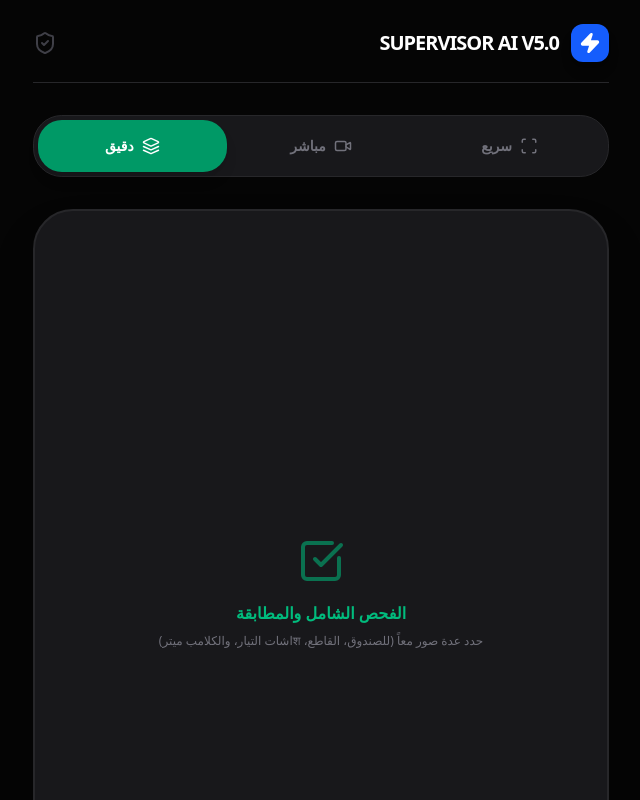
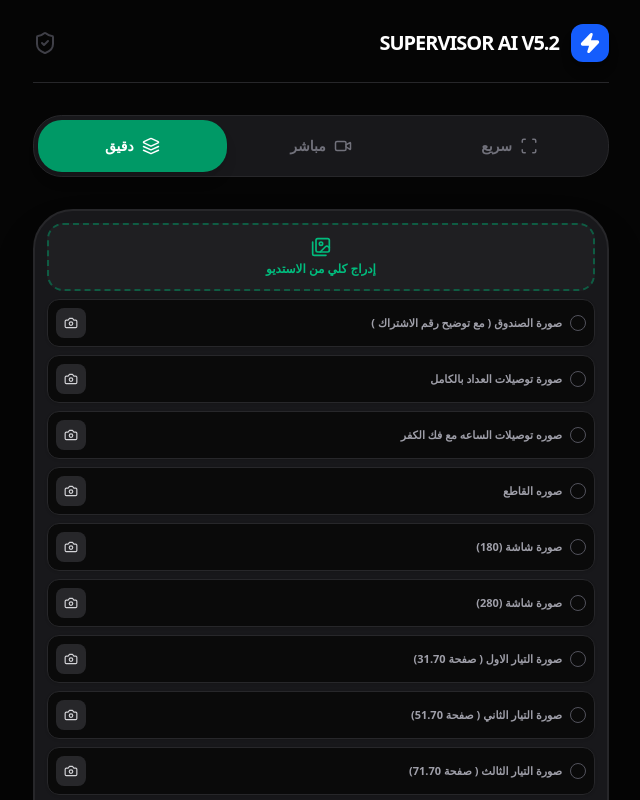
Before and after one commit to msj78598/dd, a Next.js app: page / in a window 1280 px wide. Both pictures are taken after a click on the button "دقيق". Shown: the top 800 px of the page, without its empty margins (319-959 px from the left). Built offline with nearby package versions, Linux system fonts and the light colour scheme.

Commit message:
UX Upgrade: Full 21-items SOP Checklist implemented for Deep Inspection

```diff
--- a/src/app/page.tsx
+++ b/src/app/page.tsx
@@ -1,21 +1,45 @@
 "use client";
 import { useState, useRef, useEffect } from "react";
 import { useImageAnalysis } from "@/hooks/useImageAnalysis";
-import { Scan, Video, Upload, Play, RefreshCw, Zap, ShieldCheck, Share2, PlusCircle, Layers, CheckSquare } from "lucide-react";
-import { Camera } from "lucide-react";
+import { Scan, Video, Upload, Play, RefreshCw, Zap, ShieldCheck, Share2, PlusCircle, Layers, CheckSquare, Camera, Images, CheckCircle2 } from "lucide-react";
+
+// ✅ القائمة الشاملة المعتمدة (21 صورة حسب طلبك)
+const SOP_LIST = [
+    { id: 'box', label: 'صورة الصندوق ( مع توضيح رقم الاشتراك )' },
+    { id: 'full_wiring', label: 'صورة توصيلات العداد بالكامل' },
+    { id: 'terminals', label: 'صوره توصيلات الساعه مع فك الكفر' },
+    { id: 'breaker', label: 'صوره القاطع' },
+    { id: 'screen_180', label: 'صورة شاشة (180)' },
+    { id: 'screen_280', label: 'صورة شاشة (280)' },
+    { id: 'screen_i1', label: 'صورة التيار الاول ( صفحة 31.70)' },
+    { id: 'screen_i2', label: 'صورة التيار الثاني ( صفحة 51.70)' },
+    { id: 'screen_i3', label: 'صورة التيار الثالث ( صفحة 71.70)' },
+    { id: 'screen_v1', label: 'صورة الجهد الاول ( صفحة 32.70)' },
+    { id: 'screen_v2', label: 'صورة الجهد الثاني ( صفحة 52.70)' },
+    { id: 'screen_v3', label: 'صورة الجهد الثالث ( صفحة 71.70)' },
+    { id: 'screen_pf1', label: 'صورة الباور فاكتر الاول  ( 33.70)' },
+    { id: 'screen_pf2', label: 'صورة الباور فاكتر الثاني ( 53.70)' },
+    { id: 'screen_pf3', label: 'صورة الباور فاكتر الثالث ( 73.70)' },
+    { id: 'clamp_i1', label: 'التيار الاول ( بالكلامب للكيبل الاحمر )' },
+    { id: 'clamp_i2', label: 'التيار الثاني ( بالكلامب للكيبل الاصفر)' },
+    { id: 'clamp_i3', label: 'التيار الثالث ( بالكلامب للكيبل الازرق)' },
+    { id: 'clamp_v1', label: 'الجهد الاول ( بالكلامب للكيبل الاحمر )' },
+    { id: 'clamp_v2', label: 'الجهد الثاني ( بالكلامب للكيبل الاصفر)' },
+    { id: 'clamp_v3', label: 'الجهد الثالث ( بالكلامب للكيبل الازرق)' }
+];
 
 export default function SmartMeterPage() {
-    // ✅ إضافة التبويب الثالث "deep" للفحص الدقيق
     const [activeTab, setActiveTab] = useState<"photo" | "live" | "deep">("photo");
     const { analyzeImage, loading, result, resetAnalysis } = useImageAnalysis();
 
+    // حالات الفحص السريع
     const [preview, setPreview] = useState<string | null>(null);
     const [selectedFile, setSelectedFile] = useState<File | null>(null);
     const [currentFile, setCurrentFile] = useState<File | null>(null);
 
-    // ✅ حالات جديدة لإدارة الصور المتعددة في الفحص الدقيق
-    const [multipleFiles, setMultipleFiles] = useState<File[]>([]);
-    const [multiplePreviews, setMultiplePreviews] = useState<string[]>([]);
+    // حالات الفحص الدقيق المحدثة
+    const [slotFiles, setSlotFiles] = useState<Record<string, { file: File, preview: string }>>({});
+    const [bulkFiles, setBulkFiles] = useState<File[]>([]);
 
     const videoRef = useRef<HTMLVideoElement>(null);
     const [cameraActive, setCameraActive] = useState(false);
@@ -33,25 +57,18 @@ export default function SmartMeterPage() {
 
     const handleTabSwitch = (tab: "photo" | "live" | "deep") => {
         setActiveTab(tab);
-        if (tab !== "live") {
-            stopCamera();
-        }
+        if (tab !== "live") stopCamera();
         resetAnalysis();
     };
 
     const startLive = async () => {
         try {
-            const stream = await navigator.mediaDevices.getUserMedia({
-                video: { facingMode: "environment" },
-                audio: false
-            });
+            const stream = await navigator.mediaDevices.getUserMedia({ video: { facingMode: "environment" }, audio: false });
             if (videoRef.current) {
                 videoRef.current.srcObject = stream;
                 setCameraActive(true);
             }
-        } catch (err) {
-            alert("⚠️ يرجى تفعيل صلاحيات الكاميرا في المتصفح.");
-        }
+        } catch (err) { alert("⚠️ يرجى تفعيل الكاميرا."); }
     };
 
     const captureAndAnalyze = () => {
@@ -77,47 +94,31 @@ export default function SmartMeterPage() {
         setPreview(null);
         setSelectedFile(null);
         setCurrentFile(null);
-        setMultipleFiles([]);
-        setMultiplePreviews([]);
+        setSlotFiles({});
+        setBulkFiles([]);
         resetAnalysis();
     };
 
     const handleShare = async () => {
         if (!result) return;
+        const currentDate = new Date().toLocaleString('ar-SA', { year: 'numeric', month: '2-digit', day: '2-digit', hour: '2-digit', minute: '2-digit' });
+        const shareText = `📋 *تـقـريـر فـحـص مـيـدانـي*\nــــــــــــــــــــــــــــــــــــــــ\n📅 *التاريخ والوقت:* ${currentDate}\n\n🔍 *النتائج الفنية:*\n${result}\n\nــــــــــــــــــــــــــــــــــــــــ\n✅ *Smart Meter AI Supervisor*`;
 
-        const currentDate = new Date().toLocaleString('ar-SA', {
-            year: 'numeric', month: '2-digit', day: '2-digit',
-            hour: '2-digit', minute: '2-digit'
-        });
-
-        const shareText = `📋 *تـقـريـر فـحـص مـيـدانـي*\n`
-            + `ــــــــــــــــــــــــــــــــــــــــ\n`
-            + `📅 *التاريخ والوقت:* ${currentDate}\n\n`
-            + `🔍 *النتائج الفنية:*\n${result}\n\n`
-            + `ــــــــــــــــــــــــــــــــــــــــ\n`
-            + `✅ *Smart Meter AI Supervisor*`;
+        let fileToShare = currentFile;
+        if (activeTab === 'deep') {
+            const allFiles = getAllDeepFiles();
+            if (allFiles.length > 0) fileToShare = allFiles[0];
+        }
 
         try {
-            if (navigator.canShare && currentFile && navigator.canShare({ files: [currentFile] })) {
-                await navigator.share({
-                    files: [currentFile],
-                    title: 'تقرير فحص العداد',
-                    text: shareText
-                });
+            if (navigator.canShare && fileToShare && navigator.canShare({ files: [fileToShare] })) {
+                await navigator.share({ files: [fileToShare], title: 'تقرير الفحص', text: shareText });
+            } else if (navigator.share) {
+                await navigator.share({ title: 'تقرير الفحص', text: shareText });
+            } else {
+                window.open(`https://wa.me/?text=${encodeURIComponent(shareText)}`, '_blank');
             }
-            else if (navigator.share) {
-                await navigator.share({
-                    title: 'تقرير فحص العداد',
-                    text: shareText
-                });
-            }
-            else {
-                const encodedText = encodeURIComponent(shareText);
-                window.open(`https://wa.me/?text=${encodedText}`, '_blank');
-            }
-        } catch (err) {
-            console.log("تم إلغاء المشاركة أو حدث خطأ:", err);
-        }
+        } catch (err) { console.log("خطأ في المشاركة", err); }
     };
 
     const onSelectFile = (e: React.ChangeEvent<HTMLInputElement>) => {
@@ -130,15 +131,28 @@ export default function SmartMeterPage() {
         }
     };
 
-    // ✅ دالة جديدة لاختيار عدة صور لتبويب الفحص الدقيق
-    const onSelectMultipleFiles = (e: React.ChangeEvent<HTMLInputElement>) => {
+    const handleSlotFile = (slotId: string, e: React.ChangeEvent<HTMLInputElement>) => {
+        const file = e.target.files?.[0];
+        if (file) {
+            setSlotFiles(prev => ({
+                ...prev,
+                [slotId]: { file, preview: URL.createObjectURL(file) }
+            }));
+            resetAnalysis();
+        }
+    };
+
+    const handleBulkFiles = (e: React.ChangeEvent<HTMLInputElement>) => {
         const files = Array.from(e.target.files || []);
         if (files.length > 0) {
-            setMultipleFiles(files);
-            setMultiplePreviews(files.map(f => URL.createObjectURL(f)));
-            setCurrentFile(files[0]); // تعيين الصورة الأولى للمشاركة
+            setBulkFiles(prev => [...prev, ...files]);
             resetAnalysis();
         }
+    };
+
+    const getAllDeepFiles = () => {
+        const sFiles = Object.values(slotFiles).map(s => s.file);
+        return [...sFiles, ...bulkFiles];
     };
 
     return (
@@ -147,12 +161,11 @@ export default function SmartMeterPage() {
                 <div className="flex items-center justify-between mb-8 border-b border-zinc-800 pb-5">
                     <div className="flex items-center gap-3">
                         <div className="bg-blue-600 p-2 rounded-xl shadow-lg"><Zap size={22} fill="white" /></div>
-                        <h1 className="text-xl font-black uppercase tracking-tighter">Supervisor AI v5.0</h1>
+                        <h1 className="text-xl font-black uppercase tracking-tighter">Supervisor AI v5.2</h1>
                     </div>
                     <ShieldCheck className="text-zinc-700" size={24} />
                 </div>
 
-                {/* ✅ تم تحديث الأزرار لتشمل 3 خيارات */}
                 <div className="flex p-1 bg-zinc-900 rounded-[1.8rem] border border-zinc-800 mb-8">
                     <button onClick={() => handleTabSwitch("photo")} className={`flex-1 py-4 rounded-[1.5rem] font-bold text-sm flex items-center justify-center gap-2 transition-all ${activeTab === "photo" ? "bg-blue-600 shadow-lg" : "text-zinc-500"}`}><Scan size={18} /> سريع</button>
                     <button onClick={() => handleTabSwitch("live")} className={`flex-1 py-4 rounded-[1.5rem] font-bold text-sm flex items-center justify-center gap-2 transition-all ${activeTab === "live" ? "bg-red-600 shadow-lg" : "text-zinc-500"}`}><Video size={18} /> مباشر</button>
@@ -168,17 +181,14 @@ export default function SmartMeterPage() {
                     {activeTab === "live" && (
                         <div className="w-full h-full bg-black flex items-center justify-center relative rounded-[2rem] overflow-hidden">
                             <video ref={videoRef} autoPlay playsInline muted className="w-full h-full object-cover" />
-
                             {!cameraActive && <button onClick={startLive} className="absolute bg-red-600 px-8 py-4 rounded-2xl font-bold flex items-center gap-2 shadow-2xl active:scale-95 transition-all"><Camera size={20} /> تفعيل المفتش المباشر</button>}
-
                             {cameraActive && !loading && !result && (
                                 <div className="absolute bottom-8 left-1/2 -translate-x-1/2 w-full px-8">
-                                    <button onClick={captureAndAnalyze} className="w-full bg-blue-600 hover:bg-blue-500 text-white px-6 py-4 rounded-2xl font-black flex items-center justify-center gap-2 shadow-[0_10px_30px_rgba(37,99,235,0.4)] active:scale-95 transition-all">
+                                    <button onClick={captureAndAnalyze} className="w-full bg-blue-600 hover:bg-blue-500 text-white px-6 py-4 rounded-2xl font-black flex items-center justify-center gap-2 shadow-lg active:scale-95 transition-all">
                                         <Scan size={20} /> التقاط وتحليل العداد
                                     </button>
                                 </div>
                             )}
-
                             {cameraActive && loading && (
                                 <div className="absolute top-6 right-6 bg-black/60 backdrop-blur-md px-4 py-2 rounded-full flex items-center gap-2 border border-white/10">
                                     <div className="w-2 h-2 bg-red-500 rounded-full animate-ping" />
@@ -188,35 +198,54 @@ export default function SmartMeterPage() {
                         </div>
                     )}
 
-                    {/* ✅ التبويب الجديد: منطقة الرفع المتعدد */}
+                    {/* ✅ قائمة الفحص الدقيق المكتملة (21 عنصر) */}
                     {activeTab === "deep" && (
-                        multiplePreviews.length > 0 ? (
-                            <div className="w-full h-full overflow-y-auto p-2 grid grid-cols-2 gap-2 content-start">
-                                {multiplePreviews.map((src, idx) => (
-                                    <img key={idx} src={src} className="w-full h-32 object-cover rounded-xl border border-zinc-700" alt={`Scan ${idx + 1}`} />
-                                ))}
-                            </div>
-                        ) : (
-                            <label className="flex flex-col items-center justify-center h-full cursor-pointer hover:bg-zinc-800/50 rounded-[2rem] transition-colors text-center px-6">
-                                <CheckSquare size={48} className="text-emerald-500 mb-4 animate-pulse" />
-                                <span className="text-emerald-500 font-bold mb-2">الفحص الشامل والمطابقة</span>
-                                <span className="text-zinc-500 text-xs">حدد عدة صور معاً (للصندوق، القاطع، शاشات التيار، والكلامب ميتر)</span>
-                                <input type="file" multiple onChange={onSelectMultipleFiles} className="hidden" />
+                        <div className="w-full h-full overflow-y-auto custom-scrollbar p-1 flex flex-col gap-2">
+                            {/* زر الرفع الكلي */}
+                            <label className="flex flex-col items-center justify-center bg-zinc-800/50 hover:bg-zinc-800 border-2 border-dashed border-emerald-600/50 p-3 rounded-2xl cursor-pointer transition-all">
+                                <Images size={20} className="text-emerald-500 mb-1" />
+                                <span className="text-xs font-bold text-emerald-500">إدراج كلي من الاستديو</span>
+                                <input type="file" multiple accept="image/*" onChange={handleBulkFiles} className="hidden" />
                             </label>
-                        )
+
+                            {bulkFiles.length > 0 && (
+                                <div className="text-[10px] font-bold text-zinc-400 text-center">
+                                    تم إدراج ({bulkFiles.length}) صور إضافية
+                                </div>
+                            )}
+
+                            {/* القائمة المطولة */}
+                            {SOP_LIST.map(slot => (
+                                <div key={slot.id} className="flex items-center justify-between bg-[#0a0a0a] border border-zinc-800 p-2 rounded-xl shadow-sm">
+                                    <div className="flex items-center gap-2">
+                                        {slotFiles[slot.id] ? <CheckCircle2 size={16} className="text-emerald-500 shrink-0" /> : <div className="w-4 h-4 rounded-full border border-zinc-600 shrink-0" />}
+                                        <p className={`text-[11px] font-bold leading-tight ${slotFiles[slot.id] ? "text-white" : "text-zinc-400"}`}>{slot.label}</p>
+                                    </div>
+                                    <div className="flex items-center gap-2 shrink-0">
+                                        {slotFiles[slot.id] && (
+                                            <img src={slotFiles[slot.id].preview} className="w-8 h-8 rounded-md object-cover border border-emerald-500/50" alt="Preview" />
+                                        )}
+                                        <label className={`p-2 rounded-lg cursor-pointer transition-all ${slotFiles[slot.id] ? "bg-emerald-600/20 text-emerald-400" : "bg-zinc-800 hover:bg-zinc-700 text-zinc-300"}`}>
+                                            <Camera size={14} />
+                                            <input type="file" accept="image/*" onChange={(e) => handleSlotFile(slot.id, e)} className="hidden" />
+                                        </label>
+                                    </div>
+                                </div>
+                            ))}
+                        </div>
                     )}
                 </div>
 
-                {/* ✅ أزرار التحليل حسب التبويب */}
+                {/* أزرار التحليل */}
                 {activeTab === "photo" && preview && !result && (
                     <button onClick={() => selectedFile && analyzeImage(selectedFile as any)} disabled={loading} className="w-full py-6 bg-blue-600 rounded-3xl font-black text-sm flex items-center justify-center gap-3 active:scale-95 transition-all shadow-xl disabled:opacity-50">
                         {loading ? <RefreshCw className="animate-spin" /> : <Play fill="white" />} {loading ? "جارِ الفحص السريع..." : "بـدء الـتـحـلـيـل الـسـريـع"}
                     </button>
                 )}
 
-                {activeTab === "deep" && multipleFiles.length > 0 && !result && (
-                    <button onClick={() => analyzeImage(multipleFiles as any)} disabled={loading} className="w-full py-6 bg-emerald-600 rounded-3xl font-black text-sm flex items-center justify-center gap-3 active:scale-95 transition-all shadow-xl disabled:opacity-50">
-                        {loading ? <RefreshCw className="animate-spin" /> : <Layers fill="white" />} {loading ? "جارِ المطابقة الهندسية..." : `تدقيق شامل لـ (${multipleFiles.length}) صور`}
+                {activeTab === "deep" && getAllDeepFiles().length > 0 && !result && (
+                    <button onClick={() => analyzeImage(getAllDeepFiles() as any)} disabled={loading} className="w-full py-6 bg-emerald-600 rounded-3xl font-black text-sm flex items-center justify-center gap-3 active:scale-95 transition-all shadow-xl disabled:opacity-50">
+                        {loading ? <RefreshCw className="animate-spin" /> : <Layers fill="white" />} {loading ? "جارِ المطابقة الهندسية..." : `تدقيق شامل لـ (${getAllDeepFiles().length}) صور`}
                     </button>
                 )}
 
@@ -228,13 +257,8 @@ export default function SmartMeterPage() {
                         </div>
 
                         <div className="flex gap-3">
-                            <button onClick={handleShare} className="flex-1 bg-green-600 hover:bg-green-500 py-4 rounded-2xl font-bold text-sm flex items-center justify-center gap-2 active:scale-95 transition-all shadow-lg">
-                                <Share2 size={18} /> مشاركة التقرير
-                            </button>
-
-                            <button onClick={handleNewInspection} className="flex-1 bg-zinc-800 hover:bg-zinc-700 py-4 rounded-2xl font-bold text-sm flex items-center justify-center gap-2 active:scale-95 transition-all shadow-lg">
-                                <PlusCircle size={18} /> فحص جديد
-                            </button>
+                            <button onClick={handleShare} className="flex-1 bg-green-600 hover:bg-green-500 py-4 rounded-2xl font-bold text-sm flex items-center justify-center gap-2 active:scale-95 transition-all shadow-lg"><Share2 size={18} /> مشاركة التقرير</button>
+                            <button onClick={handleNewInspection} className="flex-1 bg-zinc-800 hover:bg-zinc-700 py-4 rounded-2xl font-bold text-sm flex items-center justify-center gap-2 active:scale-95 transition-all shadow-lg"><PlusCircle size={18} /> فحص جديد</button>
                         </div>
                     </div>
                 )}
```
